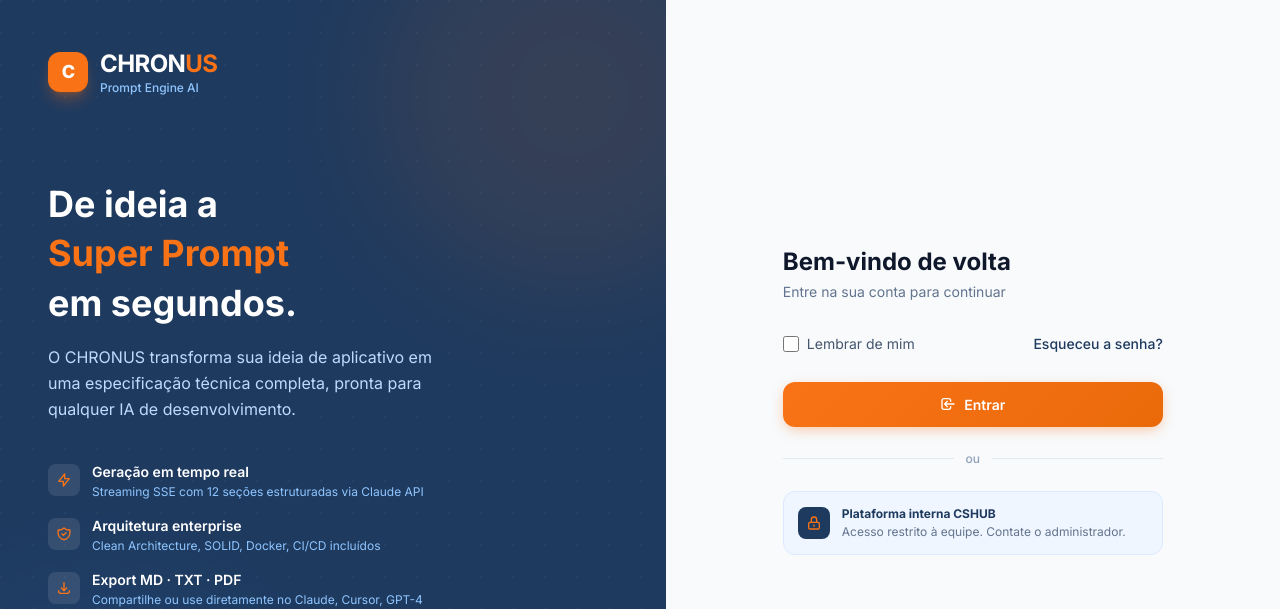
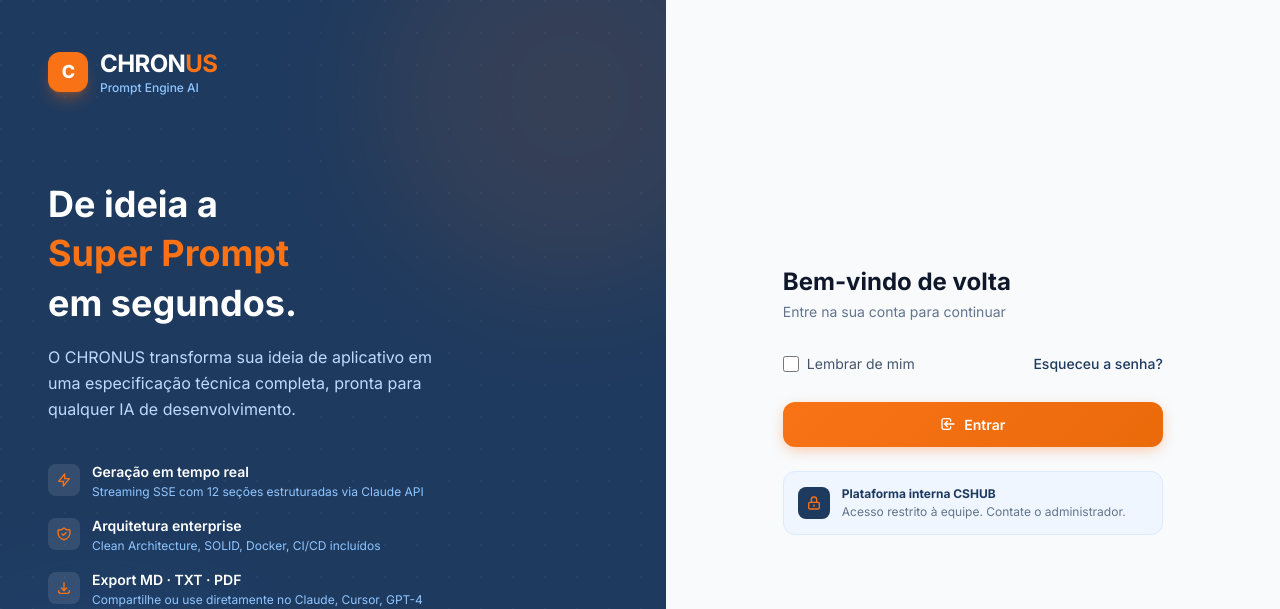
Before and after one commit to tonyfilho10/chronus, a Django app: template templates/account/login.html in a window 1280 px wide. Shown: the top 609 px of the page. Run offline with Django 5.2, Linux system fonts and the light colour scheme; the template is opened without the code that fills it, so the values that code supplies are empty.

Commit message:
fix(login): remove divider 'ou' e link de cadastro
Pagina de login agora exibe apenas:
- Formulario de email/senha
- Checkbox lembrar + link esqueci senha
- Botao Entrar
- Badge 'Plataforma interna CSHUB'

Sem link de cadastro publico (admin cria usuarios via /admin/)

Co-Authored-By: Claude Sonnet 4.6 <noreply@anthropic.com>

```diff
--- a/templates/account/login.html
+++ b/templates/account/login.html
@@ -157,13 +157,6 @@
         </button>
       </form>
 
-      <!-- Divider -->
-      <div class="flex items-center gap-3 my-6">
-        <div class="flex-1 h-px bg-slate-200"></div>
-        <span class="text-xs text-slate-400 font-medium">ou</span>
-        <div class="flex-1 h-px bg-slate-200"></div>
-      </div>
-
       <!-- CSHUB internal notice -->
       <div class="mt-6 bg-[#EFF6FF] border border-[#DBEAFE] rounded-xl p-3.5 flex items-center gap-3">
         <div class="w-8 h-8 rounded-lg bg-[#1E3A5F] flex items-center justify-center flex-shrink-0">
```
